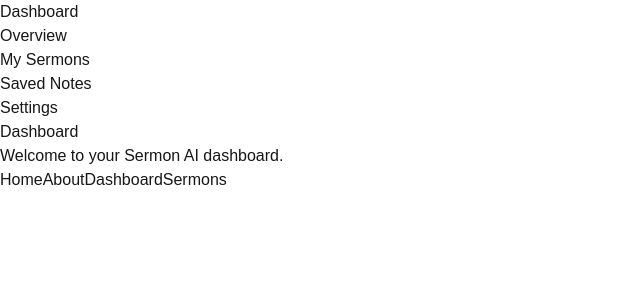
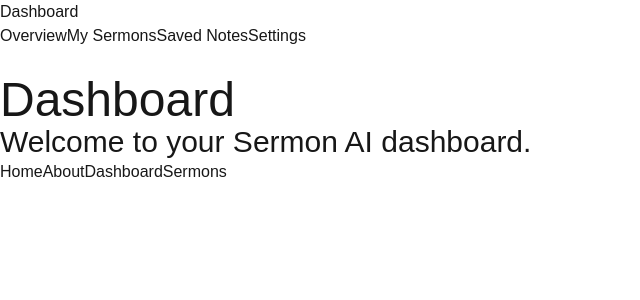
Before and after one commit to Ayomide-CS/sermon-ai, a Next.js app: page /dashboard in a window 1280 px wide. Shown: the top 300 px of the page, without its empty margins (0-640 px from the left). Built offline with nearby package versions, Linux system fonts and the light colour scheme.

Commit message:
sermonAi next upgrade, server component

```diff
--- /dev/null
+++ b/app/components/SermonForm.tsx
@@ -0,0 +1,18 @@
+"use client";
+import { useState } from "react";
+export default function SermonForm(){
+    const [url, setUrl] = useState("");
+
+    const handleSubmit = () => {
+        console.log(url);
+    }
+    return(
+        <div>
+            <input type="text"
+            value={url}
+            onChange={(e) => setUrl(e.target.value)} placeholder="Paste YouTube URL"/>
+
+            <button onClick={handleSubmit}>Submit</button>
+        </div>
+    )
+}
--- a/app/dashboard/layout.tsx
+++ b/app/dashboard/layout.tsx
@@ -1,12 +1,13 @@
+import Link from "next/link";
 export default function DashboardLayout ({children,} : {children: React.ReactNode;}){
     return (
         <div>
             <aside>
                 <h2>Dashboard</h2>
-                <p>Overview</p>
-                <p>My Sermons</p>
-                <p>Saved Notes</p>
-                <p>Settings</p>
+                <Link href="/dashboard">Overview</Link>
+                <Link href="/dashboard/my-sermons">My Sermons</Link>
+                <Link href="/dashboard/saved-notes">Saved Notes</Link>
+                <Link href="/dashboard/settings">Settings</Link>
             </aside>
             <main>{children}</main>
         </div>
--- a/app/dashboard/my-sermons/page.tsx
+++ b/app/dashboard/my-sermons/page.tsx
@@ -0,0 +1,7 @@
+export default function MySermons(){
+    return(
+        <div>
+            <h1>My Sermons</h1>
+        </div>
+    )
+}
--- a/app/dashboard/page.tsx
+++ b/app/dashboard/page.tsx
@@ -1,8 +1,8 @@
 export default function Dashboard() {
   return (
     <main>
-      <h1>Dashboard</h1>
-      <p>Welcome to your Sermon AI dashboard.</p>
+      <h1 className="text-5xl mt-7">Dashboard</h1>
+      <p className="text-3xl">Welcome to your Sermon AI dashboard.</p>
     </main>
   );
 }
--- a/app/dashboard/saved-notes/page.tsx
+++ b/app/dashboard/saved-notes/page.tsx
@@ -0,0 +1,7 @@
+export default function SavedNotes(){
+    return(
+        <div>
+            <h1>Saved Notes</h1>
+        </div>
+    )
+}
--- /dev/null
+++ b/app/dashboard/settings/page.tsx
@@ -0,0 +1,7 @@
+export default function Settings() {
+    return (
+        <div>
+            <h1>Settings</h1>
+        </div>
+    );
+}
--- a/app/layout.tsx
+++ b/app/layout.tsx
@@ -15,7 +15,7 @@ const geistMono = Geist_Mono({
 
 export const metadata: Metadata = {
   title: "Sermon AI",
-  description: "Generated by create next app",
+  description: "An AI sermon generator for pastors and preachers.",
 };
 
 export default function RootLayout({ children }: LayoutProps<"/">) {
@@ -31,4 +31,4 @@ export default function RootLayout({ children }: LayoutProps<"/">) {
       </body>
     </html>
   );
-}
+};
--- a/app/page.tsx
+++ b/app/page.tsx
@@ -1,8 +1,11 @@
+import SermonForm from "./components/SermonForm";
 export default function Home() {
   return (
     <main>
       <h1>Sermon AI</h1>
       <p>Turn sermons into personal Bible tudy notes</p>
+
+      <SermonForm/>
     </main>
   );
 }
```
Also changed, not shown: app/dashboard/settings/pages.tsx (deleted).
